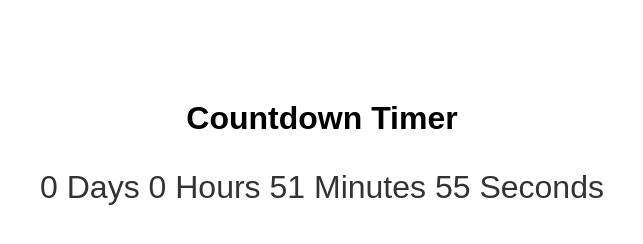
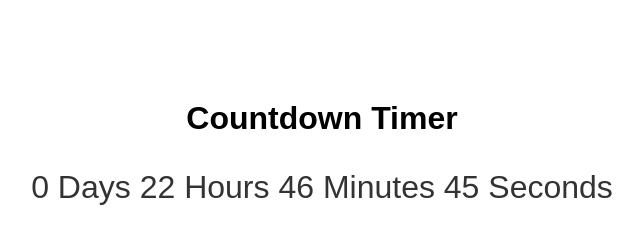
Before and after one commit to INOS-PUBLISHER/example, a plain HTML site: page index.html in a window 1280 px wide. Shown: the whole page, without its empty margins (318-961 px from the left). Drawn offline with Linux system fonts and the light colour scheme.

Commit message:
Update index.html

```diff
--- a/index.html
+++ b/index.html
@@ -22,7 +22,7 @@
 
     <script>
         // Set the target date for the countdown
-        const targetDate = new Date("2024-11-27T02:04:00").getTime();
+        const targetDate = new Date("2024-11-27T23:58:50").getTime();
 
         // Update the countdown every second
         const timerInterval = setInterval(() => {
```
